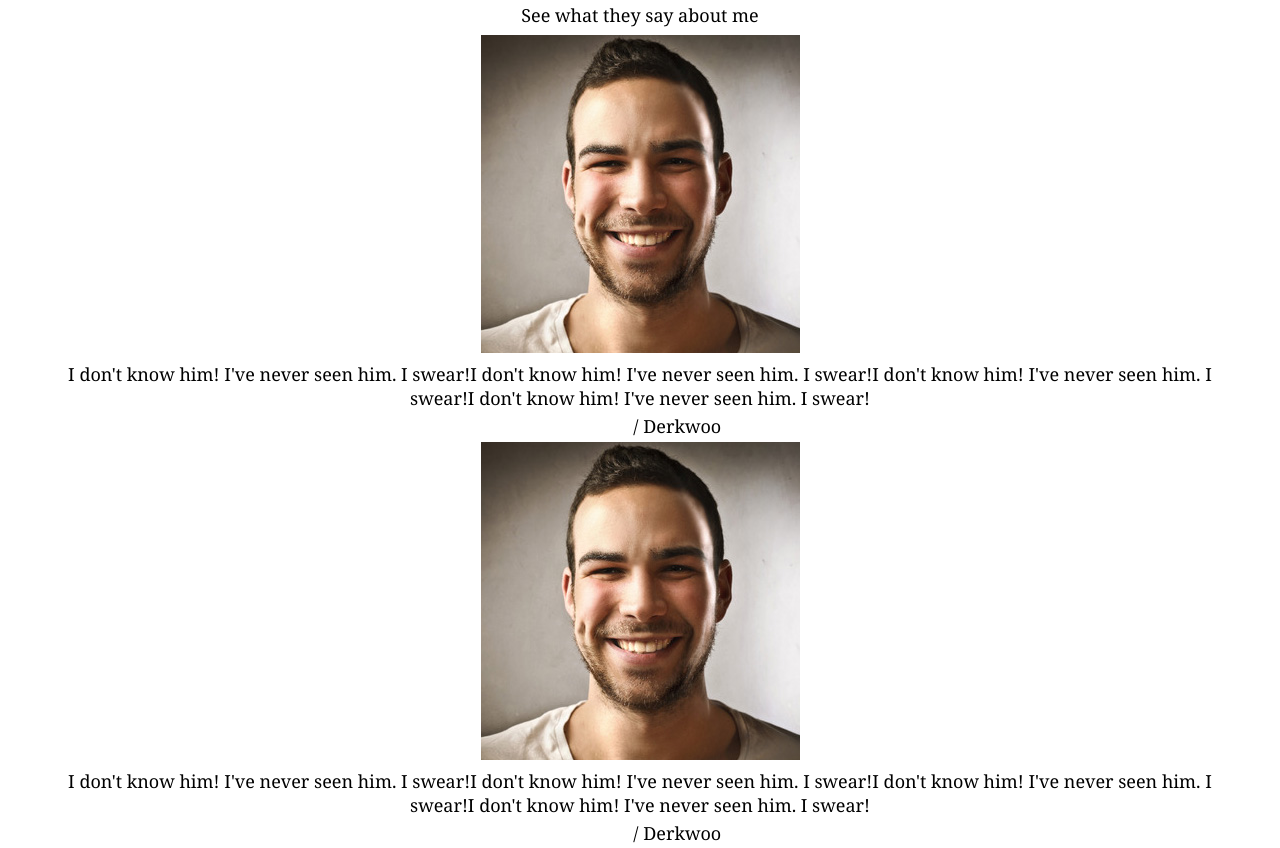
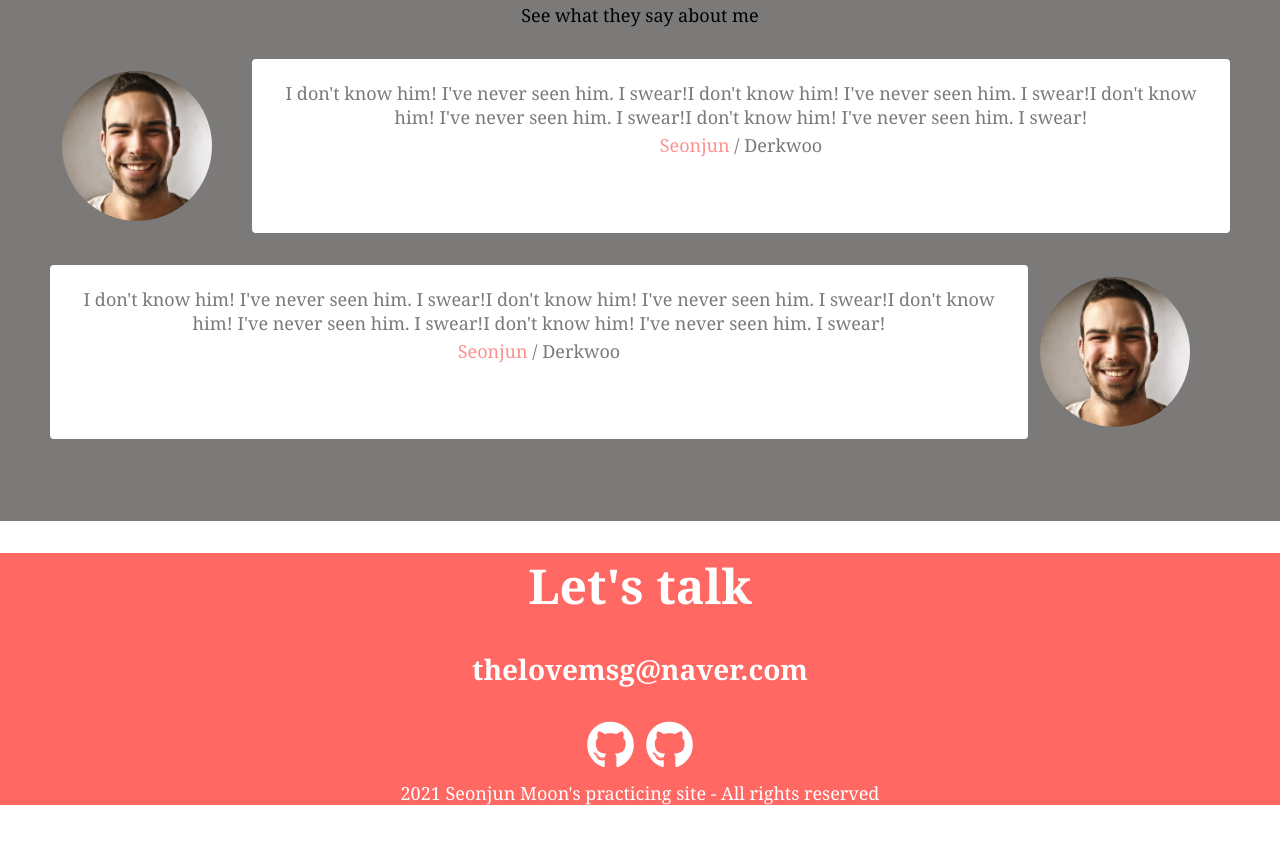
Before and after one commit to thelovemsg/20210131, a plain HTML site: page index.html in a window 1280 px wide. Shown: the part 3289-4137 px from the top of the page. Drawn offline with Linux system fonts and the light colour scheme.

Commit message:
CSS : contact
CSS : contact

```diff
--- a/index.html
+++ b/index.html
@@ -262,21 +262,23 @@
     <section id="testimonials" class="section">
         <h1>Testimonials</h1>
         <h3>See what they say about me</h3>
-        <div class="testimonials">
-            <img src="/images/people1.png" alt="people" class="testimonial__avatar">
-            <div class="testimonial__speechBubble">
+        <div class="testimonial">
+
+            <img src="images/people1.png" alt="people" class="testimonial__avatar">
+            <div class="testimonial__speech-bubble">
                 <p>I don't know him! I've never seen him. I swear!I don't know him! I've never seen him. I swear!I don't
                     know him! I've never seen him. I swear!I don't know him! I've never seen him. I swear!</p>
                 <p class="name"><a href="">Seonjun</a> / Derkwoo</p>
             </div>
         </div>
-        <div class="testimonials">
-            <img src="/images/people1.png" alt="people" class="testimonial__avatar">
-            <div class="testimonial__speechBubble">
+        <div class="testimonial">
+            <div class="testimonial__speech-bubble">
                 <p>I don't know him! I've never seen him. I swear!I don't know him! I've never seen him. I swear!I don't
                     know him! I've never seen him. I swear!I don't know him! I've never seen him. I swear!</p>
                 <p class="name"><a href="">Seonjun</a> / Derkwoo</p>
             </div>
+            <img src="images/people1.png" alt="people" class="testimonial__avatar">
+
         </div>
     </section>
 
@@ -284,12 +286,12 @@
     <section id="contact">
         <h1 class="contact__title">Let's talk</h1>
         <h2 class="contact__email">thelovemsg@naver.com</h2>
-        <div class="contact_links">
+        <div class="contact__links">
             <a href="http://www.naver.com" target="blank">
                 <i class="fab fa-github"></i>
             </a>
-            <a href="#" target="_blank">
-                <i class="fa fa-linkedin-square"></i>
+            <a href="http://www.naver.com" target="blank">
+                <i class="fab fa-github"></i>
             </a>
             <p class="contact__rights">2021 Seonjun Moon's practicing site - All rights reserved</p>
         </div>
--- a/style.css
+++ b/style.css
@@ -385,3 +385,76 @@ p {
   margin-top: 8px;
   background-color: var(--color-dark-white);
 }
+
+/*Testimonial*/
+#testimonials {
+  background-color: var(--color-light-grey);
+}
+
+.testimonials {
+  margin: 40px;
+}
+
+.testimonial {
+  display: flex;
+  margin: 32px 0;
+}
+
+.testimonial__avatar {
+  width: 150px;
+  height: 150px;
+  border-radius: 50%;
+  margin: 12px;
+}
+
+.testimonial__avatar:nth-child(odd) {
+  margin-right: 40px;
+}
+
+.testimonial__avatar:nth-child(even) {
+  margin-right: 40px;
+}
+
+.testimonial__speech-bubble {
+  padding: 18px;
+  background-color: var(--color-white);
+  border-radius: var(--size-border-radius);
+}
+
+.testimonial__speech-bubble p {
+  color: var(--color-light-grey);
+}
+
+.testimonial__speech-bubble a {
+  color: var(--color-pink);
+}
+
+/*Contact*/
+#contact {
+  background-color: var(--color-dark-pink);
+  text-align: center;
+}
+
+.contact__title,
+.contact__email,
+.contact__rights {
+  color: var(--color-white);
+}
+
+.contact__title {
+  margin: 32px 0;
+}
+
+.contact__links {
+  font-size: var(--font-large);
+  margin: 24px 0;
+}
+
+.contact__links i {
+  transition: all var(--animation-duration) ease-in;
+}
+
+.contact__links i:hover {
+  transform: scale(1.2);
+  color: var(--color-yellow);
+}
```
